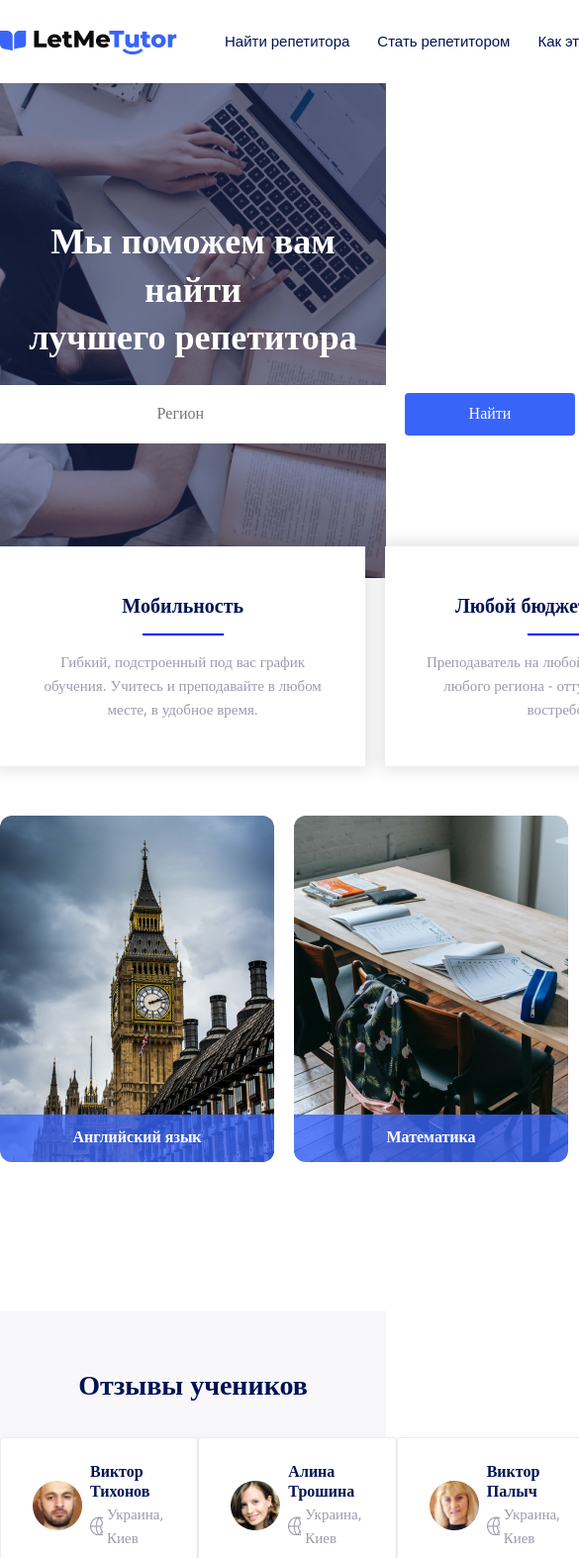
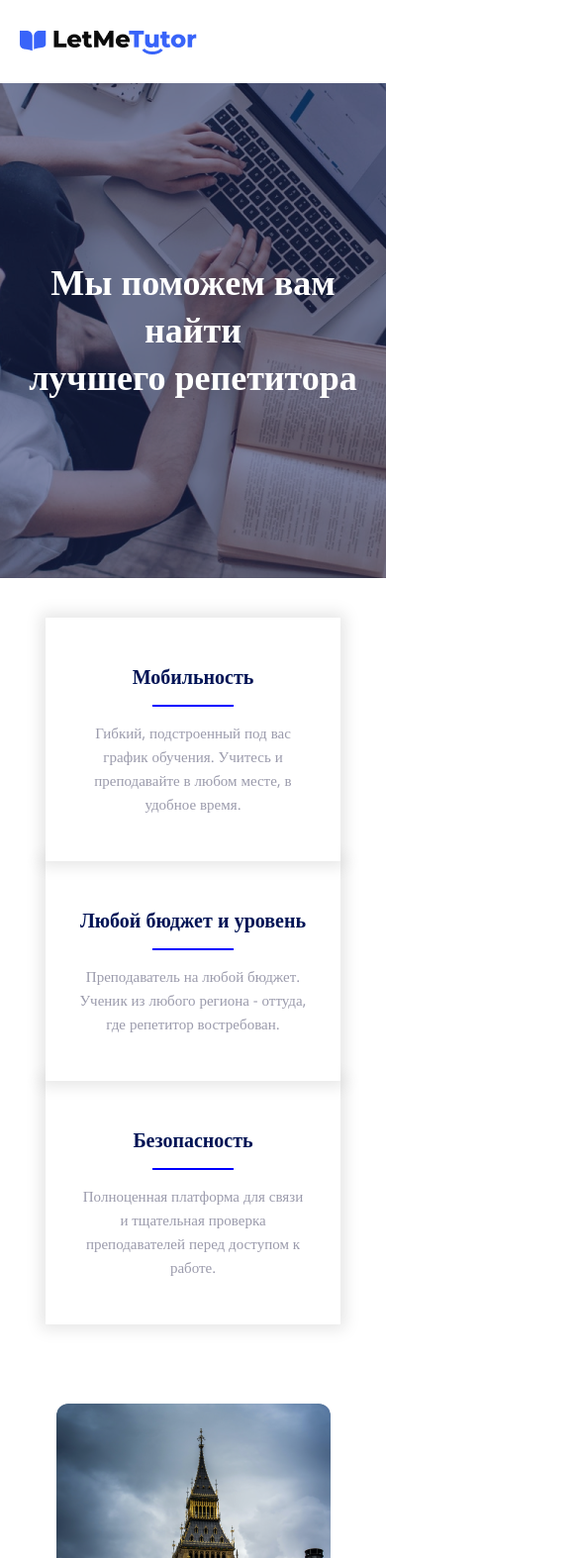
Before and after one commit to rykon97/HTML, a plain HTML site: page index.html in a window 390 px wide. Shown: the top 1574 px of the page at 99% size, 585 px wide, since content can reach past the window. Drawn offline with nearby package versions, Linux system fonts and the light colour scheme; a web font is replaced by a local one.

Commit message:
Адаптивность под планшетную версию

```diff
--- a/index.html
+++ b/index.html
@@ -3,7 +3,7 @@
 <head>
     <meta charset="UTF-8">
     <meta http-equiv="X-UA-Compatible" content="IE=edge">
-    <meta name="viewport" content="width=device-width, initial-scale=1.0">
+    <meta name="viewport" content="width=device-width, initial-scale=1, user-scalable=no">
     <link rel="stylesheet" href="./normalize.css"/>
     <link rel="stylesheet" href="./style.css"/>
     <link rel="stylesheet" href="https://use.typekit.net/erk2cwn.css">
@@ -22,13 +22,6 @@
 
     <div class="hero">
         <span>Мы поможем вам найти<br/>лучшего репетитора</span>
-        <div class="search">
-            <form action="./ab.html">
-                <input type="text" name="email" placeholder="Предмет" autocomplete="off">
-                <input type="text" name="password" placeholder="Регион" autocomplete="off">
-                <input type="submit" value="Найти"/>
-            </form>
-        </div>
     </div>
 
     <div class="features">
--- a/style.css
+++ b/style.css
@@ -64,14 +64,6 @@ header {
     box-shadow: 0px 0px 15px 5px rgba(0, 0, 0, 0.1);
     background-color: white;
     position: relative;
-}
-.features .feature::before {
-    position: absolute;
-    width: 84%;
-    content: '';
-    height: 100%;
-    top: 0;
-    left: -84%;
 }
 
 .features .feature:nth-child(3) {
@@ -381,6 +373,67 @@ input[type="text"]:focus {
 .example:nth-child(4) {
     background-image: url('./img/chemistry.png');
 }
+
+@media screen and (max-width: 768px) {
+    .links {
+        display: none;
+    }
+
+    .wrapper {
+        width: 100%;
+    }
+
+    header {
+        width: calc(100% - 40px);
+        padding: 0 20px;
+    }
+
+    .features {
+        flex-direction: column;
+        margin: 0;
+        align-items: center;
+        margin-top: 40px;
+        width: 100%;
+    }
+
+    .features .feature {
+        margin-right: 0;
+        width: 60%;
+    }
+
+    .subjects .wrapper {
+        flex-direction: column;
+        align-items: center;
+    }
+
+    .subjects .example {
+        margin-top: 30px;
+    }
+    .reviews__container {
+        flex-direction: column;
+        align-items: center;
+
+    }
+    .reviews__review {
+        margin-top: 30px;
+    }
+    .statistics .wrapper {
+        flex-direction: column;
+        align-items: center;
+    }
+    .statistics__container {
+        border-top: 2px solid #ffffff;
+        border-left: none;
+        text-align: center;
+        padding-left: 0;
+    }
+    .statistics__container:first-child {
+        border-top: none;
+    }
+
+
+}
+
 /*
     border - рамка
     border-width - Размер рамки
```
